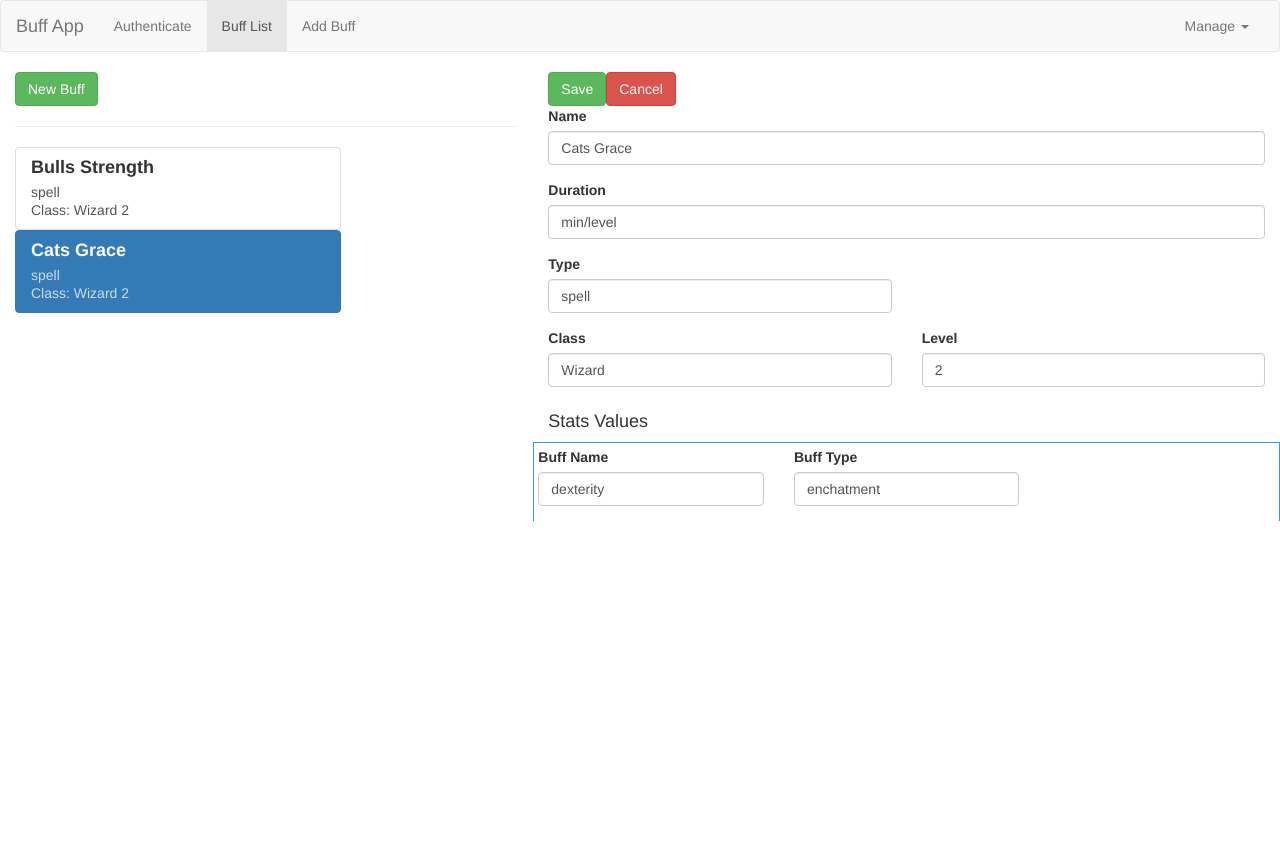
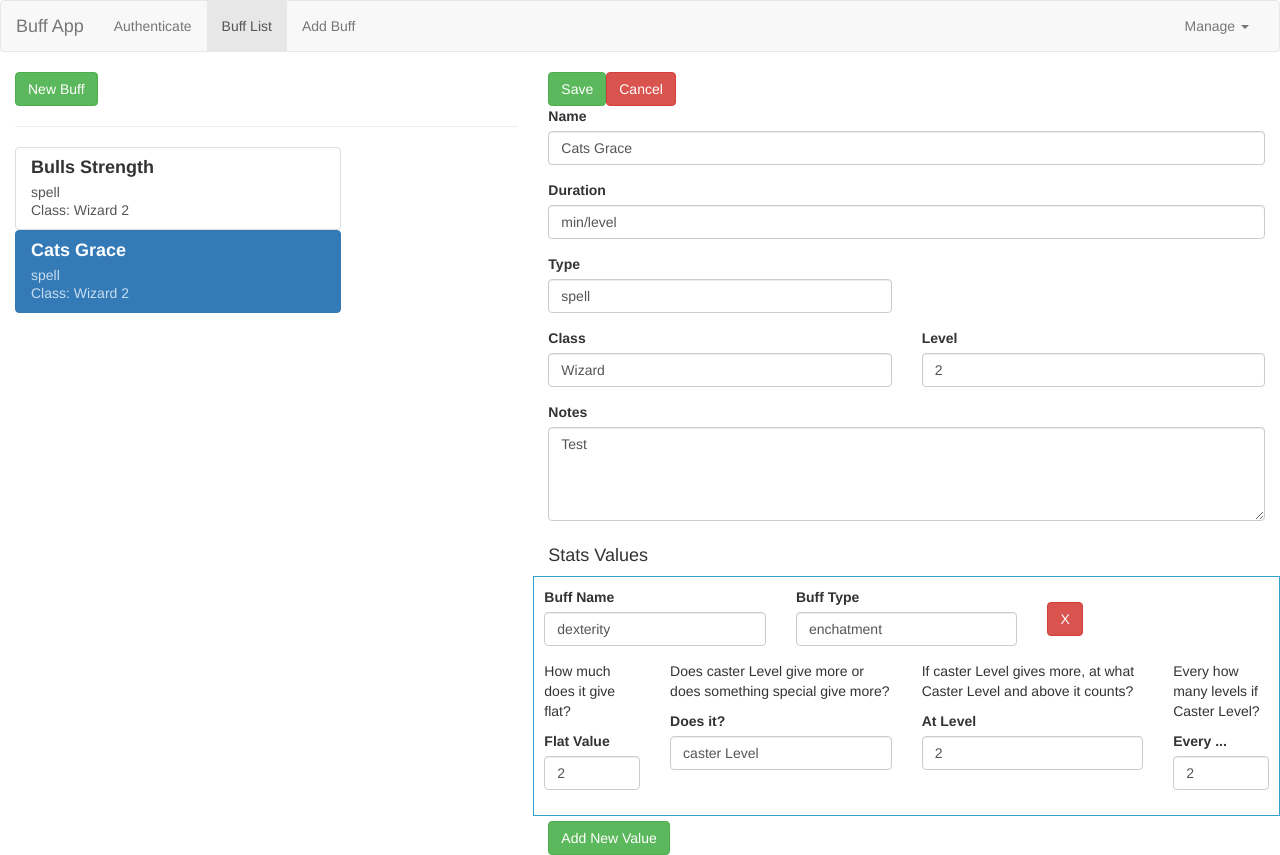
Before and after one commit to Niour/my-Dnd-post, an Angular app: page /buff-list/1/edit in a window 1280 px wide. Before the commit the page ends 800 px from the top, so only its background shows below. Built offline with nearby package versions, Linux system fonts and the light colour scheme.

Commit message:
Adding The Buff Edit component Form

```diff
--- a/src/app/buffs/buff-detail/buff-detail.component.html
+++ b/src/app/buffs/buff-detail/buff-detail.component.html
@@ -1,11 +1,14 @@
 <div class="list-item clearfix">
-        <h4 class="list-group-item-heading"><b> {{buff.name}}</b> </h4>
-        <p class="list-group-item-text">  </p>
-        <p class="list-group-item-text"> Level: </p>
-        <p class="list-group-item-text"> Class: </p>
-        <p class="list-group-item-text"> Duration:  </p>
-        <div class="list-group-item-text"> <p >Test</p> </div>
+        <h4 class="list-group-item-heading"><b> {{buff.name}} </b> </h4>
+        <p class="list-group-item-text"> with id of {{buff.id}}</p>
+        <p class="list-group-item-text"> {{buff.type}} {{ buff.type === "spell" ? "Level" : "" }} {{buff.level}} </p>
+        <p class="list-group-item-text"> {{buff.clas}} </p>
+        <p class="list-group-item-text"> {{buff.duration}}</p>
+        <p class="list-group-item-text"> {{buff.notes}} </p>
         <hr>
+        <div class="list-group-item-text" *ngFor="let value of buff.value"> {{value.value1}} {{value.name}} of type {{value.type}}
+                                            {{ value.value2 ? 'for every ' + value.value2 + ' caster level ': null }} {{ value.value3 ? 'starting at level ' + value.value3 + ' and after': '' }}
+        </div>
     </div>
 <div class="btn-group open" appDropdown>
     <button
--- a/src/app/buffs/buff-edit/buff-edit.component.html
+++ b/src/app/buffs/buff-edit/buff-edit.component.html
@@ -75,14 +75,27 @@
                     </div>
                 </div>
             </div>
+            <div class="row">
+                    <div class="col-xs-12">
+                        <div class="form-group">
+                            <label for="notes">Notes</label>
+                            <textarea
+                            type="text"
+                            id="notes"
+                            formControlName="notes"
+                            class="form-control"
+                            rows="4"></textarea>
+                        </div>
+                    </div>
+                </div>
             <h4>Stats Values</h4>
             <div formArrayName="valueBuffs">
                 <div class="row"
                 *ngFor="let buffsCtrl of getControls().controls; let i = index"
-                style="border: solid thin #32a1ce;border-bottom: none;"
+                style="border: solid thin #32a1ce;padding: 10px; margin-bottom: 5px;"
                 [formGroupName]="i">
                     <div class="row">
-                        <div style="padding: 4px;">
+                        <div>
                             <div class="form-group col-xs-4">
                                 <label for="name">Buff Name</label>
                                 <input
@@ -107,9 +120,59 @@
                                 class="form-control"
                                 autocomplete="off">
                             </div>
+                            <div class="col-xs-2" style="padding-top: 15px;">
+                                <button class="btn btn-danger" type="button">
+                                    X
+                                </button>
                             </div>
-
                         </div>
+                    </div>
+                    <div class="row">
+                        <div class="col-xs-2 form-group">
+                            <p>How much does it give flat?</p>
+                            <label for="value1">Flat Value</label>
+                            <input
+                            type="number"
+                            id="value1"
+                            formControlName="value1"
+                            class="form-control">
+                        </div>
+                        <div class="col-xs-4 form-group">
+                                <p>Does caster Level  give more or does something special give more?</p>
+                                <label for="special">Does it? </label>
+                                <input
+                                type="text"
+                                id="special"
+                                [typeahead]="buffName"
+                                [typeaheadOptionsLimit]="20"
+                                [typeaheadMinLength]="0"
+                                formControlName="special"
+                                class="form-control">
+                            </div>
+                        <div class="col-xs-4 form-group">
+                                <p>If caster Level gives more, at what Caster Level and above it counts?</p>
+                                <label for="value2">At Level</label>
+                                <input
+                                type="number"
+                                id="value2"
+                                formControlName="value2"
+                                class="form-control">
+                            </div>
+                                <div class="col-xs-2 form-group">
+                                        <p>Every how many levels if Caster Level?</p>
+                                        <label for="value3">Every ... </label>
+                                        <input
+                                        type="number"
+                                        id="value3"
+                                        formControlName="value3"
+                                        class="form-control">
+                                    </div>
+                    </div>
+                </div>
+            </div>
+            <div class="row">
+                <div class="col-xs-2">
+                    <button class="btn btn-success" type="button" (click)="onAddValue()"> Add New Value </button>
                 </div>
             </div>
         </form>
--- a/src/app/buffs/buff-edit/buff-edit.component.ts
+++ b/src/app/buffs/buff-edit/buff-edit.component.ts
@@ -11,10 +11,10 @@ import { BuffService } from '../buff.service';
 export class BuffEditComponent implements OnInit {
   buffTypes = ['spell', 'condition', 'Class ab.', 'mode']; // type
   clas = ['Wizard', 'Sorcerer', 'Bard', 'Cleric']; // clas
-  buffName = ['strength', 'dexterity', 'constitution', 'intelligence', 'wisdom', 'charisma',
+  buffName = ['caster Level', 'strength', 'dexterity', 'constitution', 'intelligence', 'wisdom', 'charisma',
   'attack', 'damage', 'grapple', 'ac', 'fort', 'ref', 'will'];
-  bonusesTypes = ['enchancement', 'racial', 'untyped', 'circumstance', 'alchemicalBonus', 'dodge',
-  'armor bonus', 'enhancement armor bonus', 'natural armor bonus', 'enhancement natural armor bonus',
+  bonusesTypes = ['enchantment', 'racial', 'untyped', 'circumstance', 'alchemicalBonus', 'dodge',
+  'armor bonus', 'enchantment armor bonus', 'natural armor bonus', 'enhancement natural armor bonus',
   'shield bonus', 'enhancement shield bonus',
   'competence', 'deflection', 'insight', 'luck', 'morale', 'profane', 'reistance', 'sacred',
   'size', 'epic', 'divine', 'ability drain', 'ability modifier']; // Value.type
@@ -48,7 +48,8 @@ export class BuffEditComponent implements OnInit {
     let bufftype = '';
     let bufflevel: number;
     let buffclas = '';
-    let valueBuff = new FormArray([]);
+    const valueBuff = new FormArray([]);
+    let buffnotes = '';
 
     if (this.editMode) {
       const buff = this.buffService.getBuff(this.id);
@@ -57,12 +58,17 @@ export class BuffEditComponent implements OnInit {
       bufftype = buff.type;
       bufflevel = buff.level;
       buffclas = buff.clas;
+      buffnotes = buff.notes;
       if ( buff.value ) {
         for ( const value of buff.value ) {
           valueBuff.push(
             new FormGroup({
               name: new FormControl(value.name),
-              type: new FormControl(value.type)
+              type: new FormControl(value.type),
+              value1: new FormControl(value.value1),
+              value2: new FormControl(value.value2),
+              value3: new FormControl(value.value3),
+              special: new FormControl(value.special)
             })
           );
         }
@@ -75,6 +81,7 @@ export class BuffEditComponent implements OnInit {
       type: new FormControl(bufftype),
       level: new FormControl(bufflevel),
       clas: new FormControl(buffclas),
+      notes: new FormControl(buffnotes),
       valueBuffs: valueBuff
     });
 
@@ -84,4 +91,16 @@ export class BuffEditComponent implements OnInit {
     console.log(this.buffForm.value);
   }
 
+  onAddValue() {
+    (this.buffForm.get('valueBuffs') as FormArray).push(
+      new FormGroup({
+        name: new FormControl(),
+        type: new FormControl(),
+        value1: new FormControl(),
+        value2: new FormControl(),
+        value3: new FormControl(),
+        special: new FormControl()
+    })
+    );
+  }
 }
--- a/src/app/buffs/buff.model.ts
+++ b/src/app/buffs/buff.model.ts
@@ -8,6 +8,7 @@ export class Buff {
     public level: number;
     public clas: string;
     public value: BuffValue[];
+    public notes: string;
 
     constructor(name: string,
                 id: string,
@@ -15,7 +16,8 @@ export class Buff {
                 type: string,
                 level: number,
                 clas: string,
-                value: BuffValue[]) {
+                value: BuffValue[],
+                notes: string) {
             this.name = name;
             this.id = id;
             this.duration = duration;
@@ -23,5 +25,6 @@ export class Buff {
             this.level = level;
             this.clas = clas;
             this.value = value;
+            this.notes = notes;
 }
 }
--- a/src/app/buffs/buff.service.ts
+++ b/src/app/buffs/buff.service.ts
@@ -14,8 +14,10 @@ export class BuffService {
             'spell',
             2,
             'Wizard',
-            [new BuffValue('strenght', 'enchatment', 1, 'null', [2]),
-            new BuffValue('dexterity', 'enchatment', 1, 'null', [2])]),
+            [new BuffValue('strenght', 'enchatment', 1, 'caster Level', 2),
+            new BuffValue('dexterity', 'enchatment', 1, 'caster Level', 2, 1),
+            new BuffValue('constitution', 'enchatment', 1, 'caster Level', 2, 1, 3)],
+            'This is the Bulls Strenght'),
         new Buff(
             'Cats Grace',
             RandomId(),
@@ -23,7 +25,8 @@ export class BuffService {
             'spell',
             2,
             'Wizard',
-            [new BuffValue('dexterity', 'enchatment', 1, 'null', [2])]
+            [new BuffValue('dexterity', 'enchatment', 1, 'caster Level', 2, 2, 2)],
+            'Test'
             )
             ];
 
--- a/src/app/buffs/buffValue.model.ts
+++ b/src/app/buffs/buffValue.model.ts
@@ -3,17 +3,23 @@ export class BuffValue {
     public type: string;
     public after: number;
     public special: string;
-    public value: number[];
+    public value1: number;
+    public value2: number;
+    public value3: number;
 
     constructor(name: string,
                 type: string,
                 after: number,
                 special: string,
-                value: number[]) {
+                value1: number,
+                value2?: number,
+                value3?: number) {
                     this.name = name;
                     this.type = type;
                     this.after = after;
                     this.special = special;
-                    this.value = value;
+                    this.value1 = value1;
+                    this.value2 = value2;
+                    this.value3 = value3;
     }
 }
```
Lines whose indentation alone changed are shown as unchanged.
